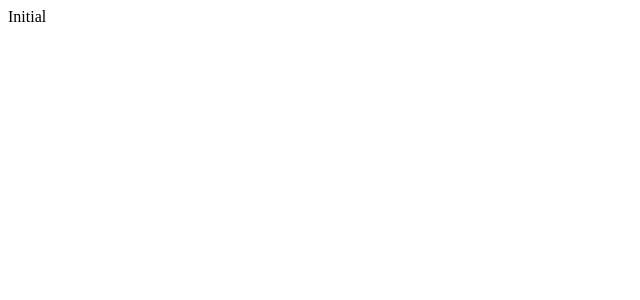
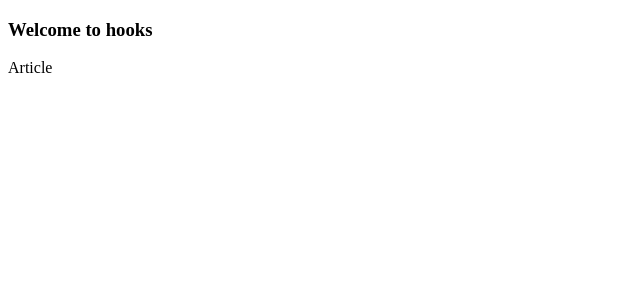
Before and after one commit to zariuz/medium-blog, a React (Create React App) app: page /articles/1 in a window 1280 px wide. Shown: the top 300 px of the page, without its empty margins (0-640 px from the left). Built offline with nearby package versions, Linux system fonts and the light colour scheme.

Commit message:
add routes

```diff
--- a/package.json
+++ b/package.json
@@ -8,6 +8,7 @@
     "@testing-library/user-event": "^7.1.2",
     "react": "^16.14.0",
     "react-dom": "^16.14.0",
+    "react-router-dom": "^5.2.0",
     "react-scripts": "3.4.3"
   },
   "scripts": {
--- a/src/App.js
+++ b/src/App.js
@@ -1,7 +1,14 @@
 import React from 'react';
+import { BrowserRouter } from 'react-router-dom';
+import Routes from 'routes';
 
-function App() {
-  return <div className='App'>Initial</div>;
-}
-
-export default App;
+export const App = () => {
+  return (
+    <div>
+      <h3>Welcome to hooks</h3>
+      <BrowserRouter>
+        <Routes />
+      </BrowserRouter>
+    </div>
+  );
+};
--- a/src/index.js
+++ b/src/index.js
@@ -1,10 +1,5 @@
 import React from 'react';
 import ReactDOM from 'react-dom';
-import App from './App';
+import { App } from './App';
 
-ReactDOM.render(
-  <React.StrictMode>
-    <App />
-  </React.StrictMode>,
-  document.getElementById('root'),
-);
+ReactDOM.render(<App />, document.getElementById('root'));
--- /dev/null
+++ b/src/pages/Article/index.jsx
@@ -0,0 +1,5 @@
+import React from 'react';
+
+export const Article = () => {
+  return <div>Article</div>;
+};
--- /dev/null
+++ b/src/pages/GlobalFeed/index.jsx
@@ -0,0 +1,5 @@
+import React from 'react';
+
+export const GlobalFeed = () => {
+  return <div>GlobalFeed</div>;
+};
--- /dev/null
+++ b/src/routes.js
@@ -0,0 +1,14 @@
+import React from 'react';
+import { Route, Switch } from 'react-router-dom';
+
+import { Article } from 'pages/Article';
+import { GlobalFeed } from 'pages/GlobalFeed';
+
+export default () => {
+  return (
+    <Switch>
+      <Route path='/' component={GlobalFeed} exact />
+      <Route path='/articles/:slug' component={Article} />
+    </Switch>
+  );
+};
```
Also changed, not shown: 2 other files (tests, documents, lock files or other folders).
